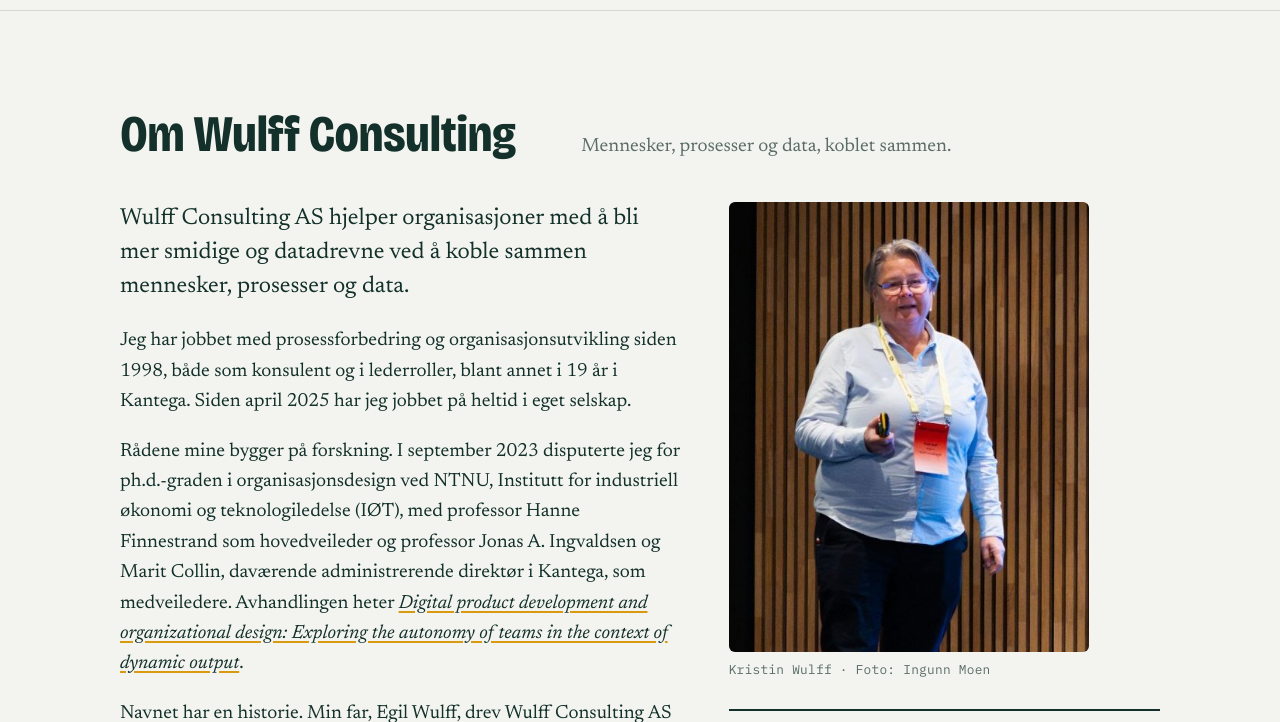
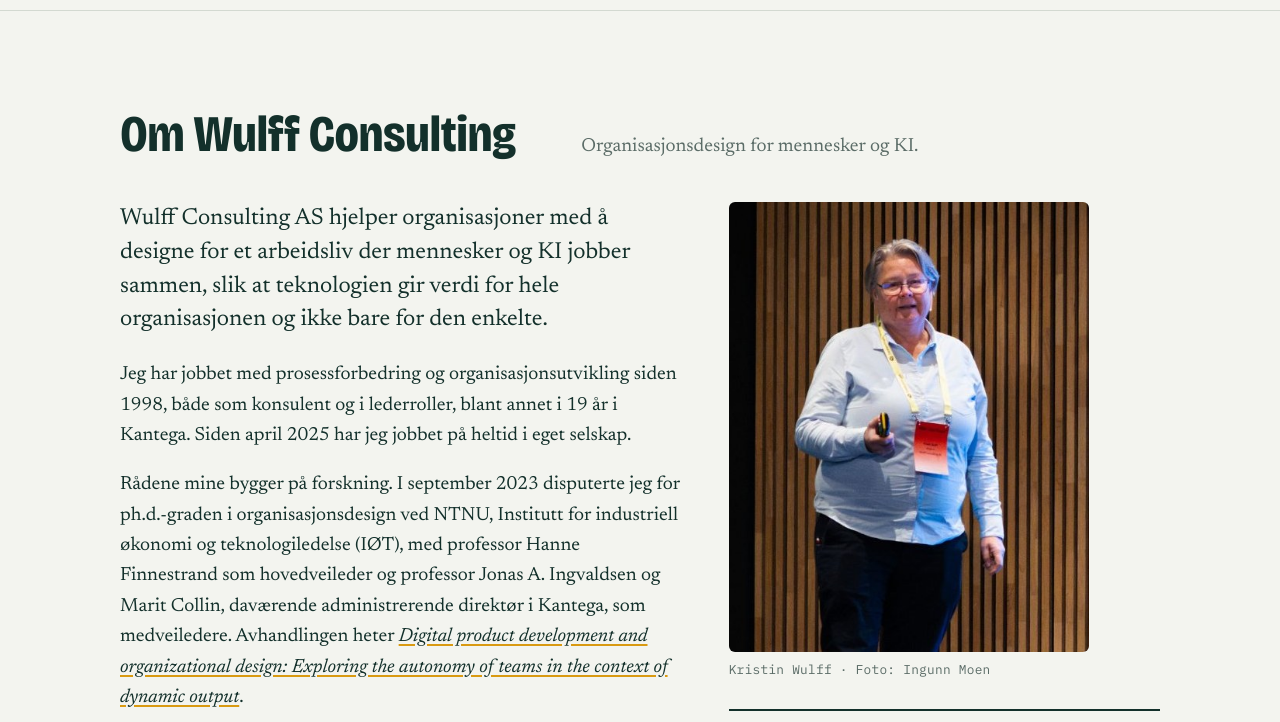
Before and after one commit to wuffa-wuco/website, a plain HTML site: page index.html in a window 1280 px wide. Shown: the part 6320-7042 px from the top of the page. Drawn offline with nearby package versions, Linux system fonts and the light colour scheme.

Commit message:
Oppdater Om-teksten til organisasjonsdesign for mennesker og KI
Co-Authored-By: Claude Opus 5.5 <noreply@anthropic.com>
Claude-Session: https://claude.ai/code/session_01CscwDUidDBN5Loi12XpBb5

```diff
--- a/index.html
+++ b/index.html
@@ -295,11 +295,11 @@ footer .wrap { display: flex; justify-content: space-between; gap: 16px; flex-wr
     <div class="wrap">
       <div class="sec-head">
         <h2>Om Wulff Consulting</h2>
-        <p>Mennesker, prosesser og data, koblet sammen.</p>
+        <p>Organisasjonsdesign for mennesker og KI.</p>
       </div>
       <div class="about">
         <div>
-          <p class="big">Wulff Consulting AS hjelper organisasjoner med å bli mer smidige og datadrevne ved å koble sammen mennesker, prosesser og data.</p>
+          <p class="big">Wulff Consulting AS hjelper organisasjoner med å designe for et arbeidsliv der mennesker og KI jobber sammen, slik at teknologien gir verdi for hele organisasjonen og ikke bare for den enkelte.</p>
           <p>Jeg har jobbet med prosessforbedring og organisasjonsutvikling siden 1998, både som konsulent og i lederroller, blant annet i 19 år i Kantega. Siden april 2025 har jeg jobbet på heltid i eget selskap.</p>
           <p>Rådene mine bygger på forskning. I september 2023 disputerte jeg for ph.d.-graden i organisasjonsdesign ved NTNU, Institutt for industriell økonomi og teknologiledelse (IØT), med professor Hanne Finnestrand som hovedveileder og professor Jonas A. Ingvaldsen og Marit Collin, daværende administrerende direktør i Kantega, som medveiledere. Avhandlingen heter <a href="https://nva.sikt.no/registration/0198ef698a72-109a530e-d4e1-422e-9a85-84ca688df7da"><em>Digital product development and organizational design: Exploring the autonomy of teams in the context of dynamic output</em></a>.</p>
           <p>Navnet har en historie. Min far, Egil Wulff, drev Wulff Consulting AS fra 2000 til 2010, og vi søsken Kristin, Charlotte og Carsten brukte selskapet som læringsarena. Femten år senere tok jeg navnet og logoen i bruk igjen.</p>
```
